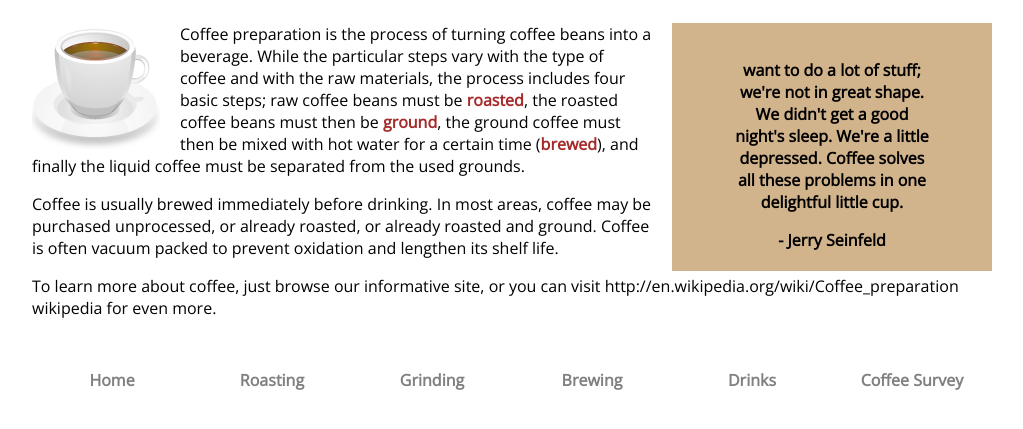
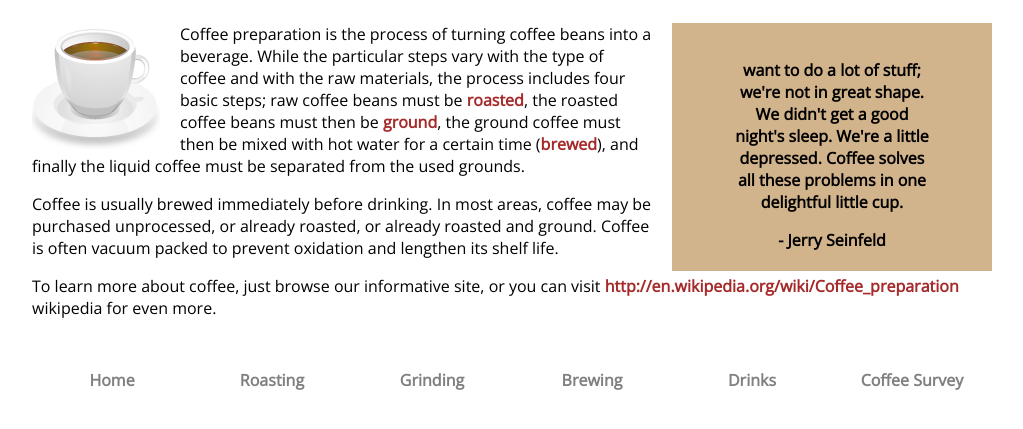
Before and after one commit to Ammar-daham/HTML-CSS-project, a plain HTML site: page index.html in a window 1280 px wide. Shown: the part 177-606 px from the top of the page, without its empty margins (128-1151 px from the left). Drawn offline with nearby package versions, Linux system fonts and the light colour scheme.

Commit message:
Wikipedia link added

```diff
--- a/index.html
+++ b/index.html
@@ -56,7 +56,7 @@
         </p>
 
         <p> To learn more about coffee, just browse our informative site, or you can visit
-            http://en.wikipedia.org/wiki/Coffee_preparation wikipedia for even more.
+            <a href= "http://en.wikipedia.org/wiki/Coffee_preparation" target="_blank">http://en.wikipedia.org/wiki/Coffee_preparation</a> wikipedia for even more.
         </p>
     </section>
 
```
